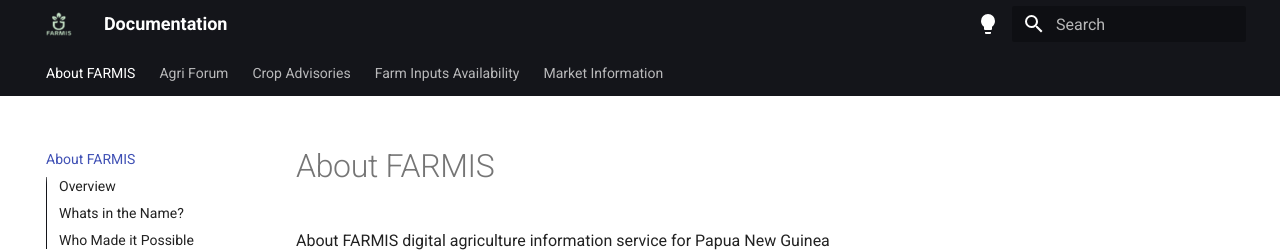
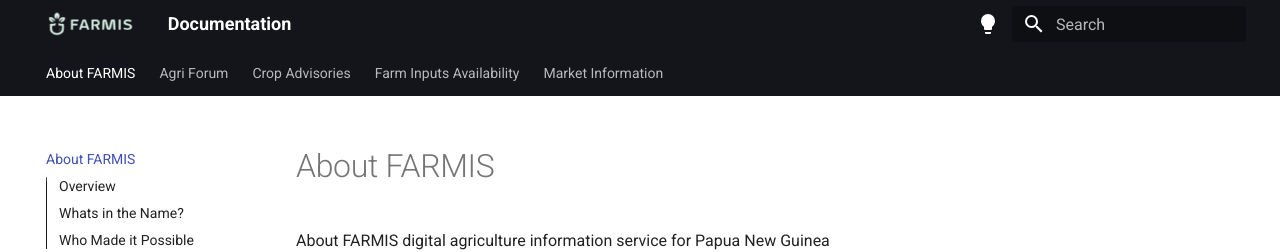
Before and after one commit to glenhayoge/farmis-docs, an MkDocs documentation site: the page built from docs/index.md, in a window 1280 px wide. Shown: the top 252 px of the page. Built offline with MkDocs 1.6.1 and Material for MkDocs 9.7.7, drawn with Linux system fonts in a browser that asks for light colours.

Commit message:
replaced logos and styles

```diff
--- a/mkdocs.yml
+++ b/mkdocs.yml
@@ -1,6 +1,6 @@
 site_name: Documentation
 theme:
-  logo: assets/farmis_logo_3.png
+  logo: assets/farmis_logo.png
   name: material
   features:
     - navigation.tabs
```
Also changed, not shown: docs/assets/farmis_logo.png (added), docs/assets/farmis_logo.svg (deleted), docs/assets/farmis_logo_1.png (deleted), docs/assets/farmis_logo_3.png (deleted), docs/assets/merlin-m.png (deleted), docs/assets/merlin_logo.png (deleted), 1 other file.
